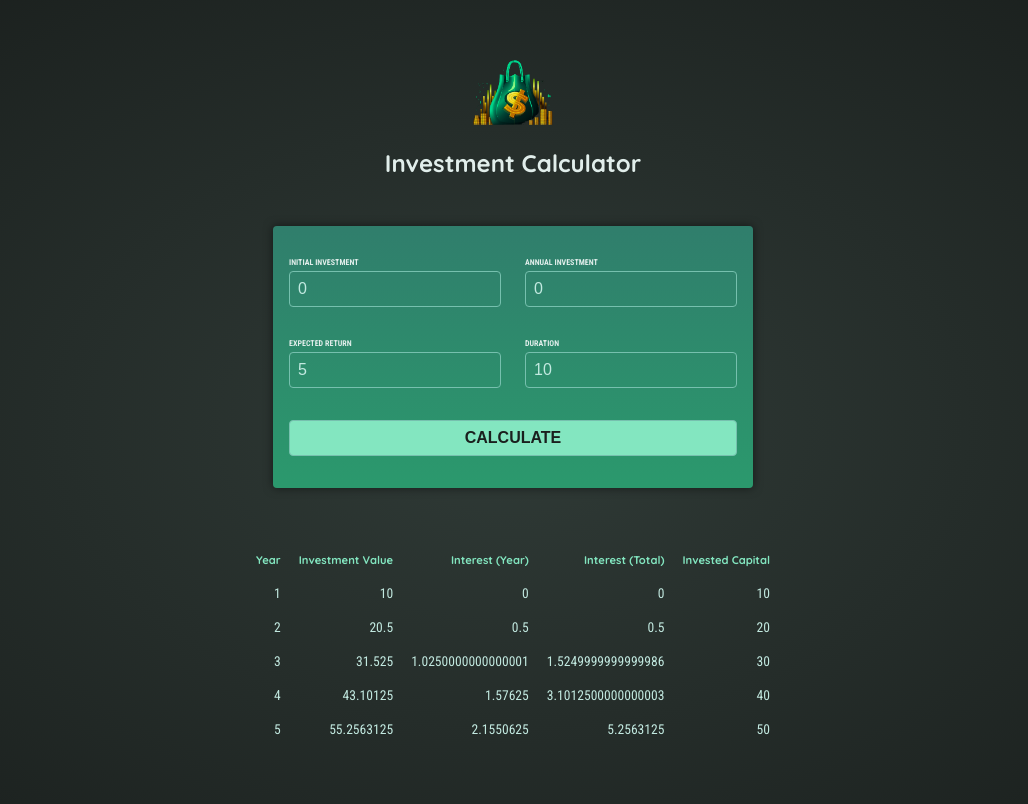
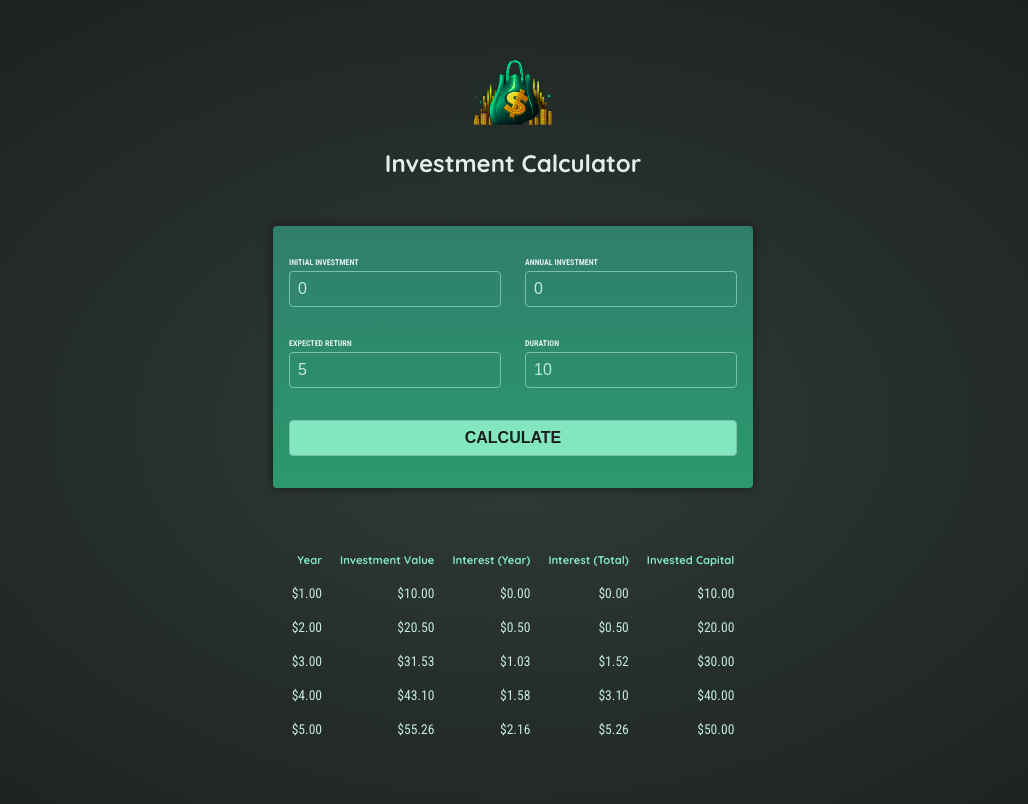
Before and after one commit to Lucky7FTW/InvestmentCalcualtor, an Angular app: page / in a window 1280 px wide. Both pictures are taken after a click on the button "CALCULATE". Shown: the top 804 px of the page, without its empty margins (127-1155 px from the left). Built offline with nearby package versions, Linux system fonts and the light colour scheme.

Commit message:
Formatting Output with a Pipe

```diff
--- a/src/app/investment-results/investment-results.component.html
+++ b/src/app/investment-results/investment-results.component.html
@@ -14,11 +14,11 @@
         <tbody>
             @for (result of results; track result.year) {
                 <tr>
-                    <td>{{ result.year }}</td>
-                    <td>{{ result.valueEndOfYear }}</td>
-                    <td>{{ result.interest }}</td>
-                    <td>{{ result.totalInterest }}</td>
-                    <td>{{ result.totalAmountInvested }}</td>
+                    <td>{{ result.year | currency }}</td>
+                    <td>{{ result.valueEndOfYear | currency }}</td>
+                    <td>{{ result.interest | currency }}</td>
+                    <td>{{ result.totalInterest | currency }}</td>
+                    <td>{{ result.totalAmountInvested | currency }}</td>
                 </tr>
             }
         </tbody>
```
